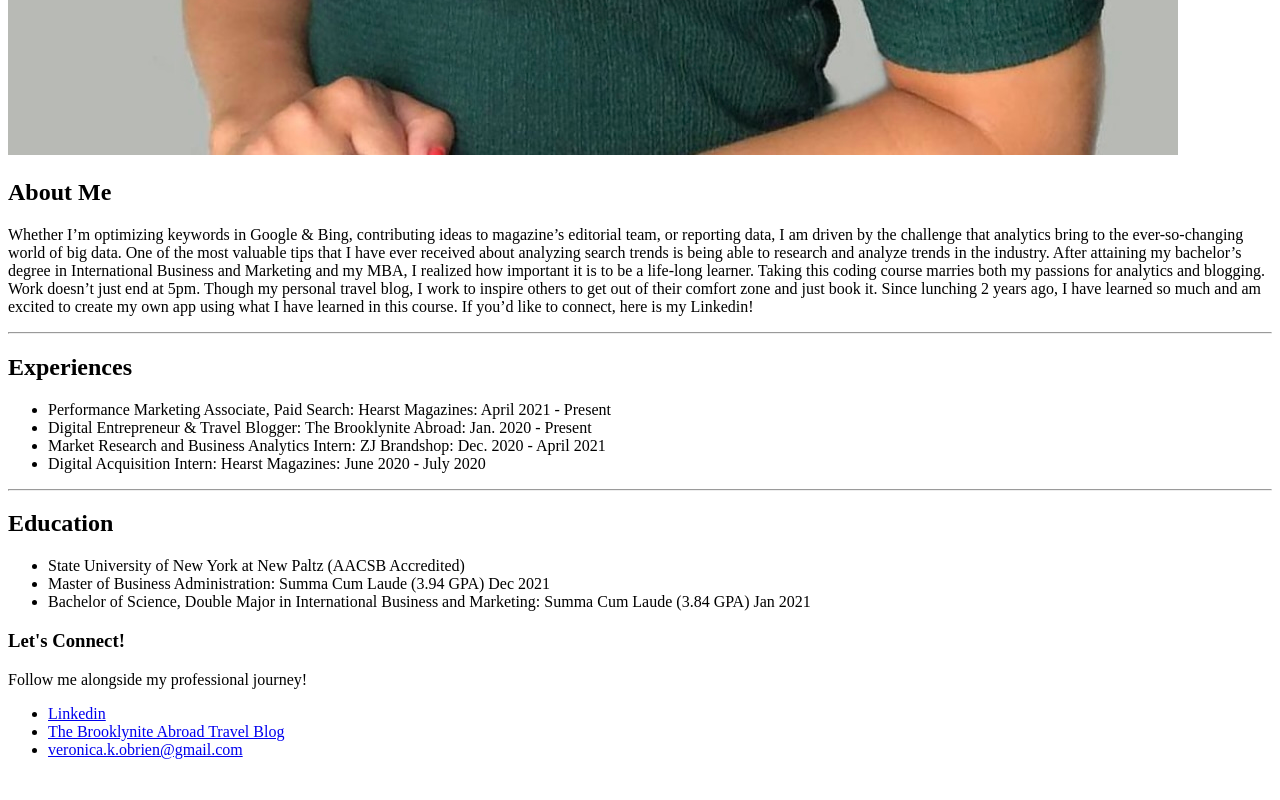
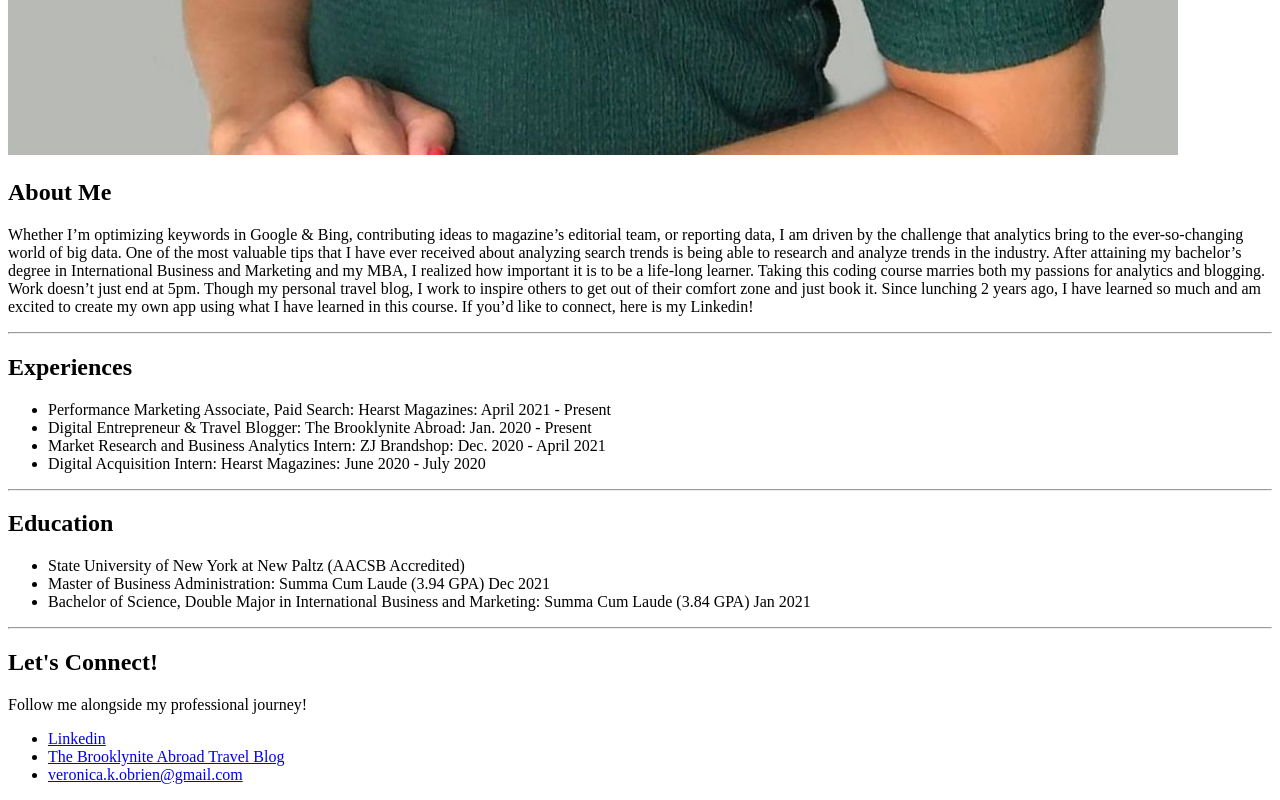
Before and after one commit to veronicaa528/portfolio-Veronica-OBrien, a plain HTML site: page index.html in a window 1280 px wide. Shown: the part 1325-2125 px from the top of the page. Before the commit the page ends 2100 px from the top, so only its background shows below. Drawn offline with Linux system fonts and the light colour scheme.

Commit message:
sixth draft

```diff
--- a/index.html
+++ b/index.html
@@ -33,7 +33,9 @@
                 </li>
             </ul>
 
-        <h3>Let's Connect!</h3>
+        <hr>
+
+        <h2>Let's Connect!</h2>
             <p>Follow me alongside my professional journey!</p>
                 <ul>
                     <li><a href="https://www.linkedin.com/in/veronicaobrien/" > Linkedin</a></li>
```
